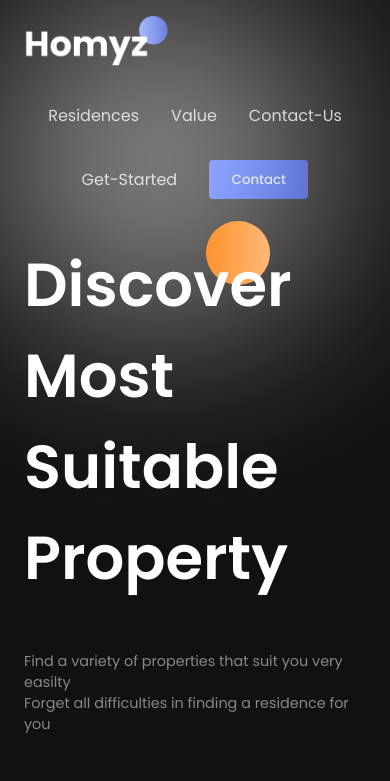
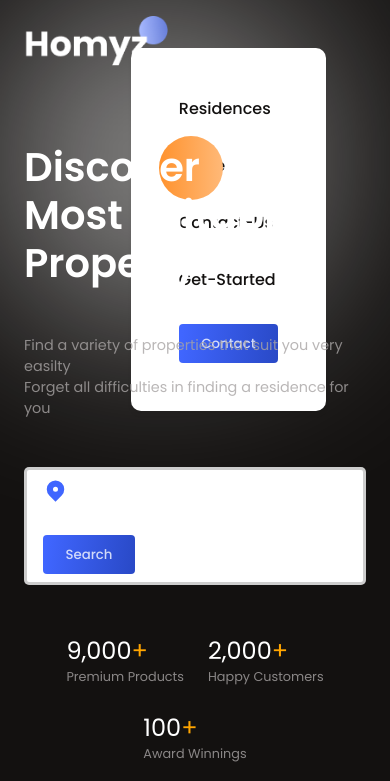
Before and after one commit to MADEYE42/College--Nest, a React (Vite) app: page / in a window 390 px wide. Shown: the top 781 px of the page. Built offline with nearby package versions, Linux system fonts and the light colour scheme.

Commit message:
Added responsiveness for the mobile screens

```diff
--- a/src/components/Residences/Residences.css
+++ b/src/components/Residences/Residences.css
@@ -57,3 +57,11 @@
   {
     box-shadow: 0px 0px 5px 1px rgba(0, 0, 0, 0.25);
   }
+  @media (max-width: 640px) {
+    .r-head{
+    align-items: center;
+    }
+    .r-buttons{
+      position: initial;
+    }
+  }
--- a/src/components/Values/Values.css
+++ b/src/components/Values/Values.css
@@ -44,3 +44,14 @@
     box-shadow: var(--shadow);
     border-radius: 6px;
 }
+@media (max-width: 1024px) {
+    .v-container{
+        flex-direction: column;
+    }
+}
+
+@media (max-width: 768px) {
+    .accordionButton .primaryText{
+        font-size: .8rem;
+    }
+}
--- a/src/components/header-section/Header.css
+++ b/src/components/header-section/Header.css
@@ -13,3 +13,24 @@
 .h-menu>*:hover{
     cursor: pointer;
 }
+@media (max-width: 768px) {
+    .menu-icon {
+      display: block;
+    }
+    .h-menu {
+      color: var(--black);
+      position: absolute;
+      gap: 2rem;
+      font-weight: 500;
+      flex-direction: column;
+      right: 4rem;
+      top: 3rem;
+      background: white;
+      display: flex;
+      border-radius: 10px;
+      transition: all 200ms ease;
+      align-items: flex-start;
+      padding: 3rem;
+      box-shadow: 0px 4px 4px rgba(0, 0, 0, 0.05);
+    }
+  }
--- a/src/components/hero-section/hero.css
+++ b/src/components/hero-section/hero.css
@@ -68,3 +68,28 @@
     width: 100%;
     height: 100%;
 }
+@media  (max-width: 640px){
+    .hero-container{
+      margin-top: 2rem;
+    }
+    .hero-title>h1{
+      font-size: 2.5rem;
+      line-height: 3rem;
+    }
+    .image-container{
+      width: 95%;
+      height: 25rem;
+    }
+    .stats{
+      justify-content: center;
+      gap: 1.5rem;
+      font-weight: wrap;
+    }
+    .stat>:nth-child(1){
+      font-size: 1.5rem;
+    }
+    .stat>:nth-child(2)
+    {
+      font-size: 0.8rem;
+    }
+  }
```
